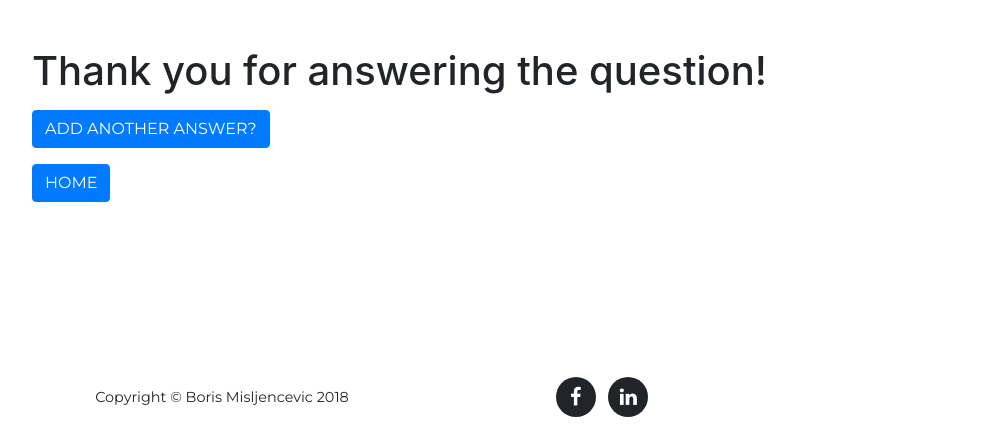
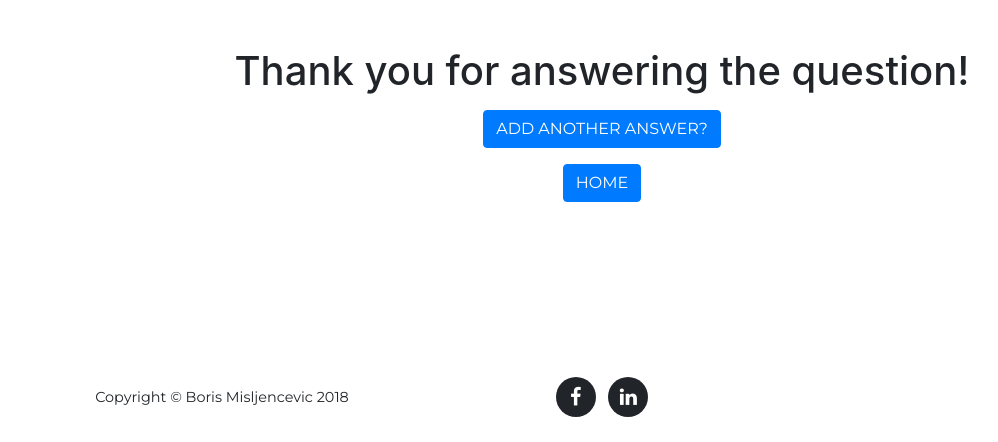
Before and after one commit to bmisljen/django_questions_answers, a Django app: page /qanda/11/results/ in a window 1280 px wide. Shown: the part 103-545 px from the top of the page, without its empty margins (38-1036 px from the left). Run offline with Django 3.2, Linux system fonts and the light colour scheme; data comes from the database, SQL or seed files in the repository; parts of the project's set-up code (start-up, migrations or seed data) failed here and were passed over; some libraries are stand-ins or nearby versions; some web fonts are replaced.

Commit message:
visual changes

```diff
--- a/qanda/templates/qanda/detail.html
+++ b/qanda/templates/qanda/detail.html
@@ -81,7 +81,7 @@
 		   </div>
 		   </div>
 		    <div class="row">
-         		<div class="col-xs-12 text-center">
+         		<div class="col-lg-12 text-center">
 					{{ value|linebreaks }}
            		 	<h4 class="service-heading">Your Answer: <input type="text" id="answertext" name="answertext" value="" required/></h4>
 					{{ value|linebreaks }}
--- a/qanda/templates/qanda/displayAddQuestion.html
+++ b/qanda/templates/qanda/displayAddQuestion.html
@@ -61,7 +61,7 @@
             	<div class="col-xs-12 text-center">
                  	 {{ value|linebreaks }}
                 	 {{ value|linebreaks }}
-            		<h4 class="service-heading">Question Text: <input type="text" id="questiontext" name="questiontext" value="" required/></h4>
+            		<h4 class="service-heading">Question Text: <input type="edittext" id="questiontext" name="questiontext" value="" required/></h4>
           		</div>
          	 </div>
           	<div class="row">
--- a/qanda/templates/qanda/index.html
+++ b/qanda/templates/qanda/index.html
@@ -56,7 +56,7 @@
       <div class="container">
       {% if latest_question_list %}
         <div class="row">
-          <div class="col-xs-12 text-center">
+          <div class="col-lg-12 text-center">
             <h2 class="section-heading text-uppercase">Current Questions</h2>
             <h4 class="service-heading">Click on a question to view it</h4>
             <!-- Search form -->
@@ -100,7 +100,7 @@
         {% endif %}
 
        <div class="row">
-        	<div class="col-xs-12 text-center">
+        	<div class="col-lg-12 text-center">
         	    {{ value|linebreaks }}
            	    {{ value|linebreaks }}
          		<a class="btn btn-primary btn-xl text-uppercase js-scroll-trigger" href="{% url 'qanda:displayaddquestion'%}">Add a New Question</a>
--- a/qanda/templates/qanda/results.html
+++ b/qanda/templates/qanda/results.html
@@ -44,17 +44,17 @@
     <section id="answeradded">
       <div class="container">
         <div class="row">
-          <div class="col-xs-12 text-center">
+          <div class="col-lg-12 text-center">
               <h2 class="section-heading">Thank you for answering the question!</h2>
           </div>
         </div>
         <div class="row">
-        	<div class="col-xs-12 text-center">
+        	<div class="col-lg-12 text-center">
                <a class="btn btn-primary btn-xl text-uppercase js-scroll-trigger" href="{% url 'qanda:detail' question.id %}">Add Another Answer?</a>
         	</div>
         </div>
         <div class="row">
-        	<div class="col-xs-12 text-center">
+        	<div class="col-lg-12 text-center">
         		{{ value|linebreaks }}
         		{{ value|linebreaks }}
         		{{ value|linebreaks }}
--- a/qanda/templates/qanda/searchResults.html
+++ b/qanda/templates/qanda/searchResults.html
@@ -45,7 +45,7 @@
       <div class="container">
       {% if latest_question_list %}
         <div class="row">
-          <div class="col-xs-12 text-center">
+          <div class="col-lg-12 text-center">
             <h2 class="section-heading text-uppercase">Search Results</h2>
             <h4 class="service-heading">Click on a question to view it</h4>
           </div>
@@ -75,14 +75,14 @@
         </ul>
         {% else %}
           <div class="row">
-          	<div class="col-xs-12 text-center">
+          	<div class="col-lg-12 text-center">
             	<h2 class="section-heading text-uppercase">No Questions Match Search</h2>
           	</div>
           </div>
         {% endif %}
 
        <div class="row">
-        	<div class="col-xs-12 text-center">
+        	<div class="col-lg-12 text-center">
         	    {{ value|linebreaks }}
            	    {{ value|linebreaks }}
          		<a class="btn btn-primary btn-xl text-uppercase js-scroll-trigger" href="{% url 'qanda:index'%}">Home</a>
```
